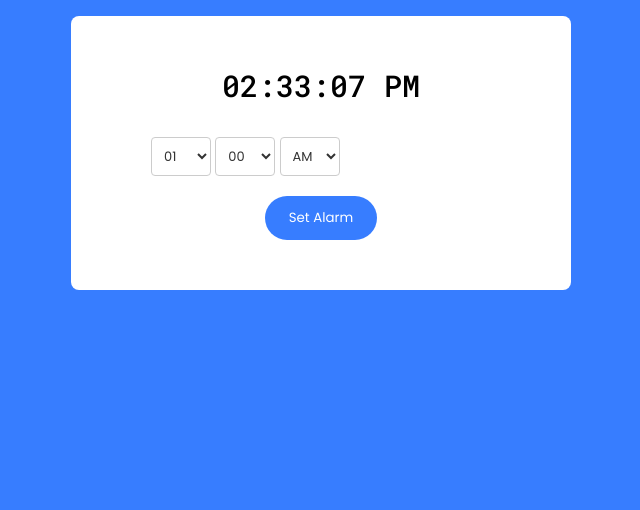
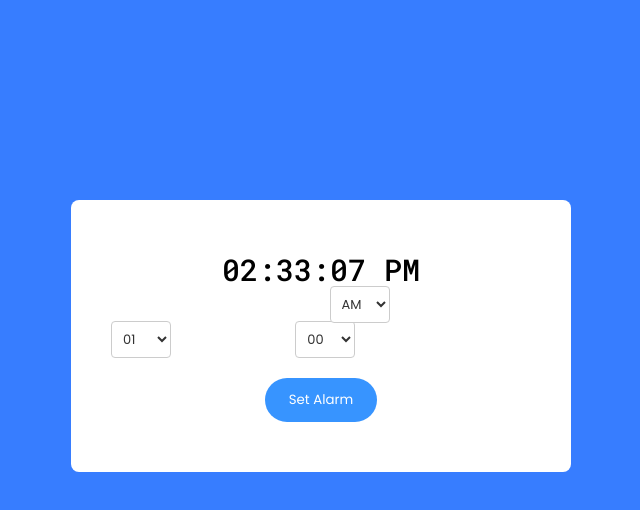
Before and after one commit to PranshulGG/Alarm, a plain HTML site: page index.html in a window 1280 px wide. Shown: the whole page, without its empty margins (319-959 px from the left). Drawn offline with Linux system fonts and the light colour scheme.

Commit message:
Update style.css

```diff
--- a/style.css
+++ b/style.css
@@ -18,7 +18,7 @@
     position: absolute;
     transform: translateX(-50%);
     left: 50%;
-    top: 1em;
+    top: 200px;
     border-radius: 0.5em;
   }
   .timer-display {
@@ -31,7 +31,7 @@
     display: flex;
     align-items: center;
     justify-content: center;
-    gap: 1em;
+    gap: 1rem;
     margin-top: 2em;
   }
   .inputs input {
@@ -42,7 +42,7 @@
     padding: 0.4em 0.2em;
   }
   #set {
-    background-color: #377dff;
+    background-color: #3794ff;
     border: none;
     padding: 0.9em 1.8em;
     display: block;
@@ -97,20 +97,42 @@
 #hourSelect,
 #minuteSelect,
 #periodSelect {
-  width: 60px;
-  padding: 8px;
+  width: auto;
+  padding: 7px;
   font-size: 13px;
   border: 1px solid #ccc;
   border-radius: 4px;
   background-color: #fff;
   color: #333;
+  position: relative;
+
 }
+#hourSelect{
+    position: relative;
+    right: 40px;
+    width: 60px;
+}
+
+#periodSelect {
+    position: relative;
+    bottom: 35px;
+    left: 50px;
+    width: 60px;
+}
+#minuteSelect{
+    position: relative;
+    left: 80px;
+    width: 60px;
+}
+
 
 #hourSelect:focus,
 #minuteSelect:focus,
 #periodSelect:focus {
   outline: none;
   border-color: #4caf50;
+  position: relative;
+
 }
 
 #hourSelect option,
@@ -129,7 +151,7 @@ select::-ms-expand {
 
 select::after {
   content: "\25BC";
-  position: absolute;
+  position: relative;
   top: 10px;
   right: 10px;
   font-size: 12px;
```
